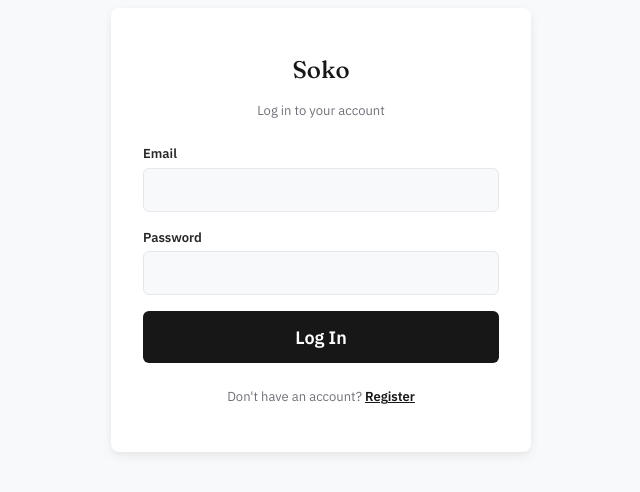
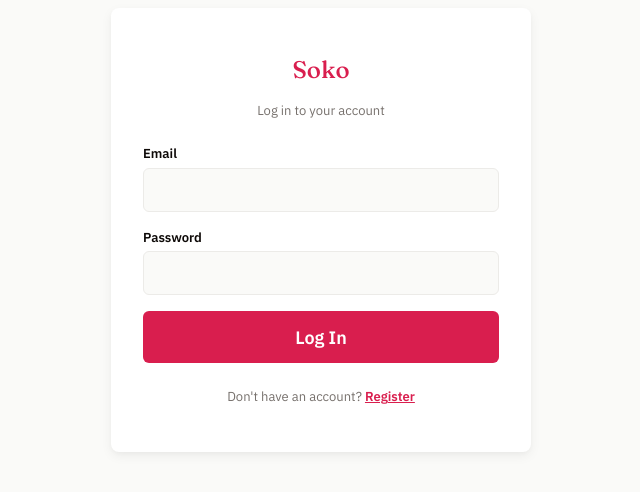
Before and after one commit to Vig-Monk/pangaflow, a Vue app in the folder soko-frontend/: page /login in a window 1280 px wide. Shown: the part 170-662 px from the top of the page, without its empty margins (319-959 px from the left). Built offline with nearby package versions, Linux system fonts and the light colour scheme; no server answers.

Commit message:
style: intoduces new theme

```diff
--- a/soko-frontend/src/services/apiClient.ts
+++ b/soko-frontend/src/services/apiClient.ts
@@ -75,7 +75,7 @@
 
 export const apiClient: AxiosInstance = axios.create({
   baseURL: API_BASE_URL,
-  timeout: 15000,
+  timeout: 80000,
   headers: { 'Content-Type': 'application/json' },
 });
 
--- a/soko-frontend/src/styles/theme.css
+++ b/soko-frontend/src/styles/theme.css
@@ -1,50 +1,68 @@
 /* =============================================================================
    src/styles/theme.css
    SOKO CONSOLE DESIGN SYSTEM
-   Premium commerce palette — clean light mode + warm charcoal dark mode.
+   Premium commerce palette — deep espresso, Soko red, soft white.
    ========================================================================== */
 
 @import url('https://fonts.googleapis.com/css2?family=Fraunces:opsz,wght@9..144,400;9..144,500;9..144,600&family=IBM+Plex+Sans:wght@400;500;600;700&family=IBM+Plex+Mono:wght@400;500;600&display=swap');
 
 :root {
-  /* ---------- Brand palette (light) ---------- */
+  /* ---------- Brand palette ---------- */
 
-  /* Deep neutral — primary actions, headings, active states */
-  --color-ink: #171717;
-  --color-ink-hover: #2D2D2D;
+  /*
+   * Soko signature red.
+   * Use deliberately — primarily for important actions,
+   * active states and brand moments.
+   */
+  --color-ink: #D91E4E;
+  --color-ink-hover: #B91843;
 
-  /* Restrained brass — accent only */
-  --color-gold: #B8893E;
-  --color-gold-hover: #9D7130;
+  /*
+   * Deep espresso / near-black.
+   * Used for text, dark surfaces and strong neutral actions.
+   */
+  --color-dark: #0D0907;
+  --color-dark-hover: #211915;
 
-  /* Functional colors */
+  /*
+   * Soko red replaces the previous gold system completely.
+   */
+  --color-gold: #D91E4E;
+  --color-gold-hover: #B91843;
+
+  /* ---------- Functional colors ---------- */
+
   --color-ledger-green: #3F7658;
   --color-market-clay: #A95543;
   --color-info: #5E7187;
 
   /* ---------- Surfaces ---------- */
 
-  /* Clean cool-neutral page background */
-  --color-bg: #F8F9FA;
+  /*
+   * Soft white.
+   * Easier on the eyes than #FFFFFF while remaining bright and clean.
+   */
+  --color-bg: #FAFAF8;
 
-  /* White cards and panels */
   --color-surface: #FFFFFF;
-
-  /* Elevated surfaces */
   --color-surface-raised: #FFFFFF;
 
-  /* Subtle cool-gray separation */
-  --color-border: #E5E7EB;
+  /*
+   * Extremely soft border.
+   * Intended to feel like the edge of elevation rather than
+   * a visible line drawn around the component.
+   */
+  --color-border: #ECEBE8;
 
   /* ---------- Text ---------- */
 
-  --color-text: #27272A;
-  --color-text-muted: #71717A;
+  --color-text: #0D0907;
+  --color-text-muted: #77716D;
   --color-text-inverse: #FFFFFF;
 
   /* ---------- Focus / interaction ---------- */
 
-  --color-focus-ring: #B8893E;
+  --color-focus-ring: #D91E4E;
 
   /* ---------- Typography ---------- */
 
@@ -78,30 +96,40 @@
   --space-12: 3rem;
   --space-16: 4rem;
 
-  /* ---------- Radius ----------
-     Deliberately boxier than the original system.
-     Full remains reserved for pills and circular controls.
-     -------------------------------------------------------------------------- */
+  /* ---------- Radius ---------- */
 
+  /*
+   * Architectural rather than pillowy.
+   * Full remains reserved for pills and circular controls.
+   */
   --radius-sm: 4px;
   --radius-md: 6px;
   --radius-lg: 8px;
   --radius-full: 999px;
 
-  /* ---------- Shadow ----------
-     Neutral shadows — no teal tint.
-     -------------------------------------------------------------------------- */
+  /* ---------- Shadows ---------- */
+
+  /*
+   * Very soft neutral shadows.
+   *
+   * The border + shadow combination should read as:
+   * "this surface is lifted"
+   *
+   * rather than:
+   * "this component has an outline".
+   */
 
   --shadow-sm:
-    0 1px 2px rgba(0, 0, 0, 0.04);
+    0 1px 2px rgba(13, 9, 7, 0.035),
+    0 1px 1px rgba(13, 9, 7, 0.02);
 
   --shadow-md:
-    0 4px 12px rgba(0, 0, 0, 0.06),
-    0 2px 4px rgba(0, 0, 0, 0.03);
+    0 4px 12px rgba(13, 9, 7, 0.055),
+    0 2px 4px rgba(13, 9, 7, 0.025);
 
   --shadow-lg:
-    0 12px 32px rgba(0, 0, 0, 0.08),
-    0 4px 8px rgba(0, 0, 0, 0.04);
+    0 12px 32px rgba(13, 9, 7, 0.075),
+    0 4px 8px rgba(13, 9, 7, 0.035);
 
   /* ---------- Motion ---------- */
 
@@ -115,52 +143,63 @@
 
 /* =============================================================================
    DARK MODE
-   Warm charcoal.
-   No teal-black, green-black or blue-black surfaces.
+   Deep espresso rather than blue-black or green-black.
    ========================================================================== */
 
 [data-theme='dark'] {
   /* ---------- Brand ---------- */
 
-  --color-ink: #F5F5F5;
-  --color-ink-hover: #FFFFFF;
+  --color-ink: #D91E4E;
+  --color-ink-hover: #EF3A67;
 
-  --color-gold: #C7A15A;
-  --color-gold-hover: #D5B673;
+  --color-dark: #0D0907;
+  --color-dark-hover: #211915;
 
-  /* Functional colors */
+  --color-gold: #D91E4E;
+  --color-gold-hover: #EF3A67;
+
+  /* ---------- Functional colors ---------- */
+
   --color-ledger-green: #6FA27F;
   --color-market-clay: #C87563;
   --color-info: #8FA5BC;
 
   /* ---------- Surfaces ---------- */
 
-  --color-bg: #151515;
-  --color-surface: #1E1E1E;
-  --color-surface-raised: #252525;
-  --color-border: #333333;
+  /*
+   * The darkest surface is the brand's #0D0907.
+   * The other surfaces rise gently from it.
+   */
+  --color-bg: #0D0907;
+  --color-surface: #171311;
+  --color-surface-raised: #211C19;
+
+  /*
+   * Dark borders are deliberately quiet.
+   */
+  --color-border: #2B2522;
 
   /* ---------- Text ---------- */
 
-  --color-text: #E7E7E7;
-  --color-text-muted: #A1A1AA;
-  --color-text-inverse: #151515;
+  --color-text: #F4F1EE;
+  --color-text-muted: #A69F9A;
+  --color-text-inverse: #0D0907;
 
   /* ---------- Focus ---------- */
 
-  --color-focus-ring: #C7A15A;
+  --color-focus-ring: #D91E4E;
 
   /* ---------- Shadows ---------- */
 
   --shadow-sm:
-    0 1px 2px rgba(0, 0, 0, 0.20);
+    0 1px 2px rgba(0, 0, 0, 0.22);
 
   --shadow-md:
-    0 4px 12px rgba(0, 0, 0, 0.28),
+    0 4px 12px rgba(0, 0, 0, 0.30),
     0 2px 4px rgba(0, 0, 0, 0.16);
 
   --shadow-lg:
-    0 12px 32px rgba(0, 0, 0, 0.36),
+    0 12px 32px rgba(0, 0, 0, 0.40),
     0 4px 8px rgba(0, 0, 0, 0.20);
 }
 
@@ -247,6 +286,7 @@
     animation-iteration-count: 1 !important;
     transition-duration: 0.01ms !important;
     scroll-behavior: auto !important;
+    animation-delay: 0s !important;
   }
 }
 
@@ -269,5 +309,5 @@
 }
 
 .stitch--adjust {
-  --stitch-color: var(--color-gold);
+  --stitch-color: var(--color-ink);
 }
```
Also changed, not shown: 2 other files (tests, documents, lock files or other folders).
